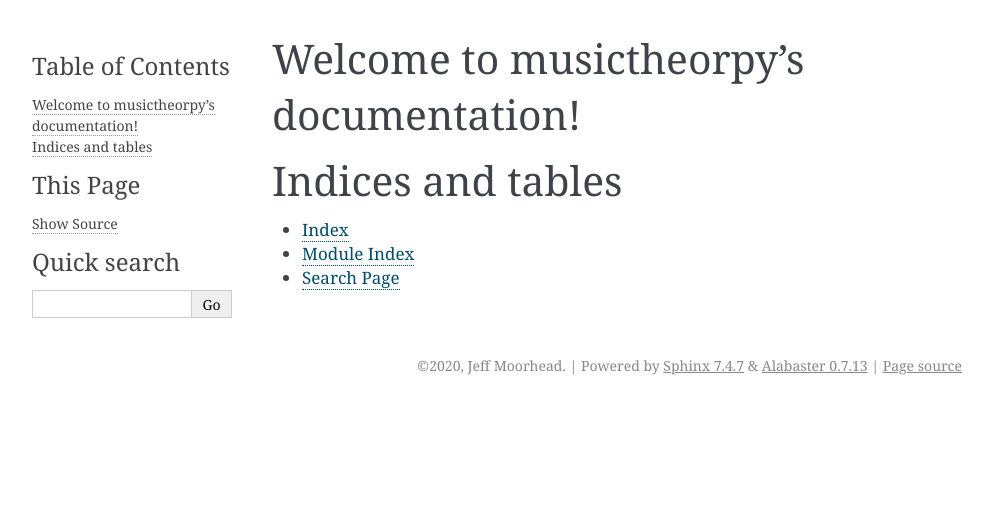
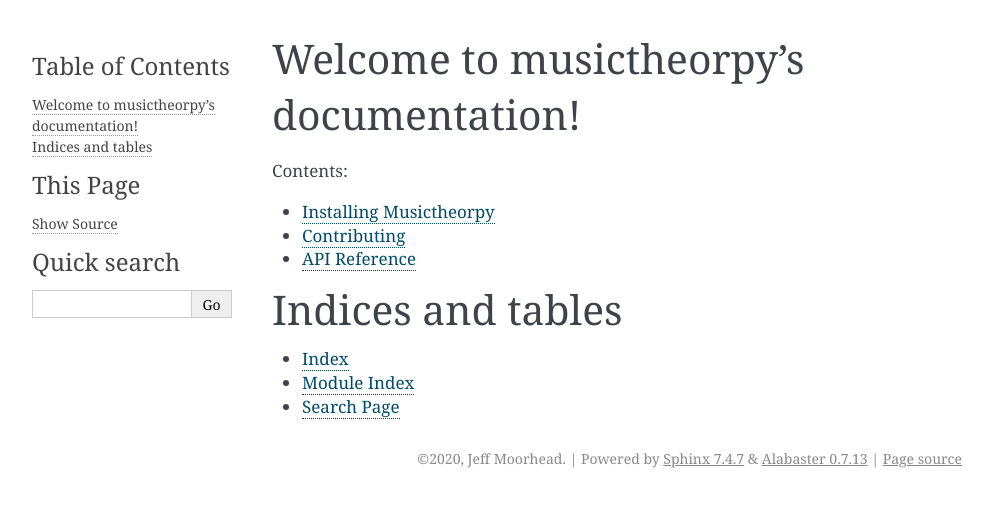
Before and after one commit to Jeff-Moorhead/musictheorpy, a Sphinx documentation site: the page built from docs/source/index.rst, in a window 1280 px wide. Shown: the top 507 px of the page, without its empty margins (148-1141 px from the left). Built offline with Sphinx 7.4.7, drawn with Linux system fonts in a browser that asks for light colours.

Commit message:
New docs files

```diff
--- /dev/null
+++ b/docs/source/api.rst
@@ -0,0 +1,3 @@
+=============
+API Reference
+=============
--- /dev/null
+++ b/docs/source/contributing.rst
@@ -0,0 +1,3 @@
+============
+Contributing
+============
--- a/docs/source/index.rst
+++ b/docs/source/index.rst
@@ -10,6 +5,9 @@ Welcome to musictheorpy's documentation!
    :maxdepth: 2
    :caption: Contents:
 
+   installation
+   contributing
+   api
 
 
 Indices and tables
--- /dev/null
+++ b/docs/source/installation.rst
@@ -0,0 +1,3 @@
+=======================
+Installing Musictheorpy
+=======================
```
Also changed, not shown: other parts of docs/source/index.rst (+0 -5 lines).
